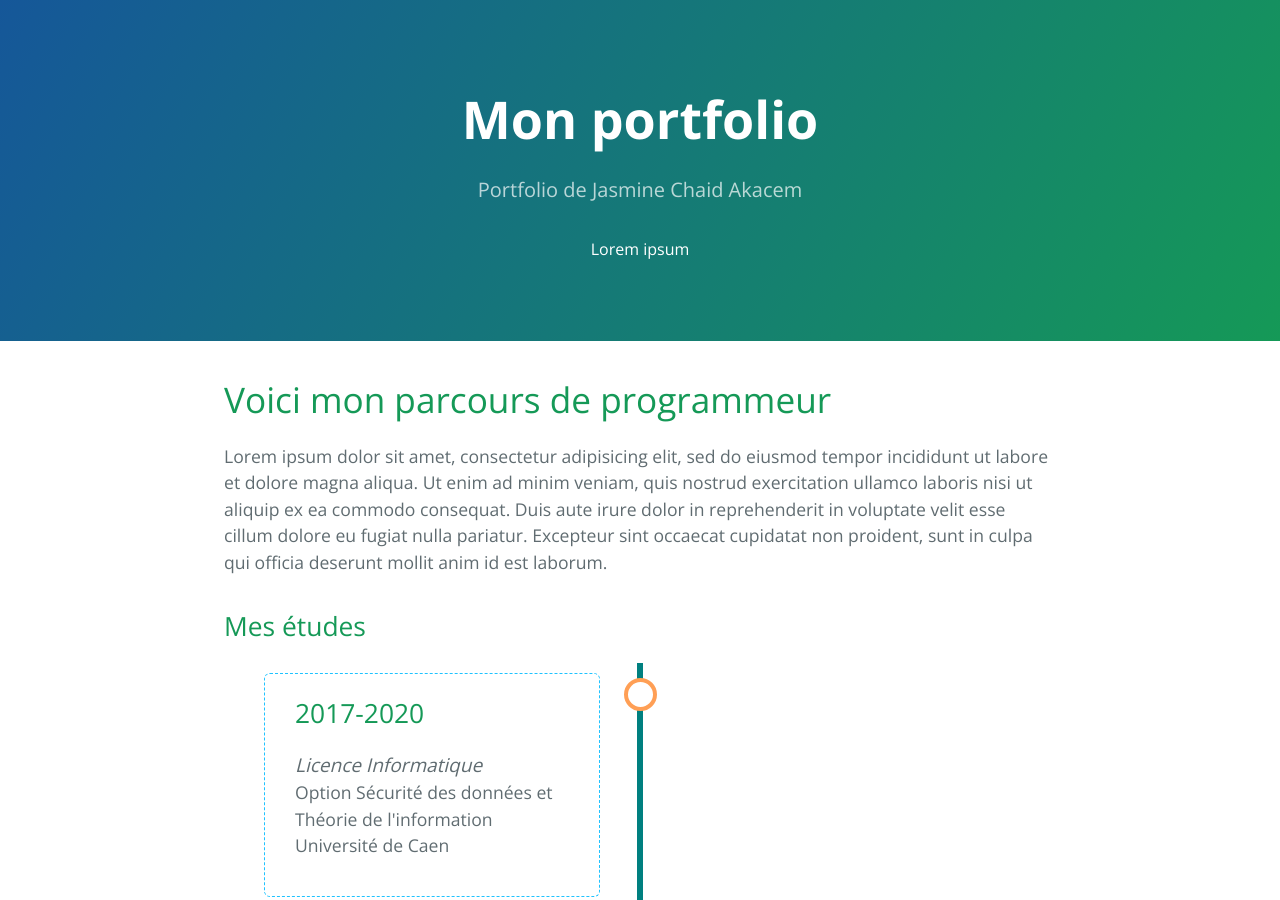
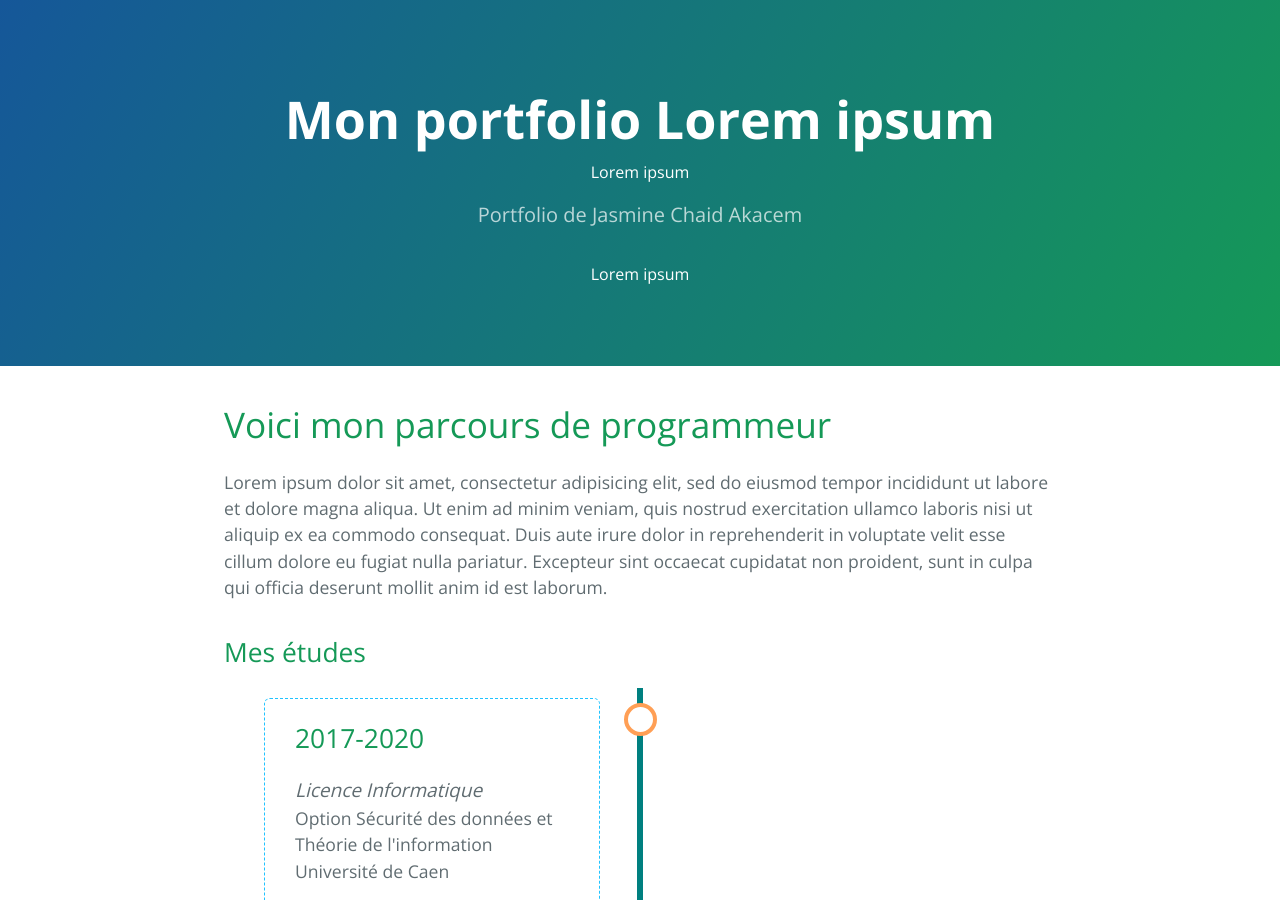
Before and after one commit to JasmineCA/JasmineCA.github.io, a Jekyll site: the page built from index.markdown, in a window 1280 px wide and 900 px high. Built offline with Jekyll 4.4.1, drawn with Linux system fonts in a browser that asks for light colours; our own code applies the rules of GitHub Pages for plain Markdown files.

Commit message:
Update default.html
Debug theme

```diff
--- a/_layouts/default.html
+++ b/_layouts/default.html
@@ -10,17 +10,18 @@
   </head>
   <body>
     <section class="page-header">
-      <h1 class="project-name">{{ site.title | default: site.github.repository_name }}</h1>
+      <h1 class="project-name">{{ site.title | default: site.github.repository_name }} Lorem ipsum</h1>
+      Lorem ipsum
       <h2 class="project-tagline">{{ site.description | default: site.github.project_tagline }}</h2>
       Lorem ipsum
       <!-- {% if site.github.is_project_page %} -->
       <a href="" class="btn">{{site.github.repository_url}}</a>
        <a href="{{ site.github.repository_url }}" class="btn">View on GitHub</a>
       <!-- {% endif %} -->
-      {% if site.show_downloads %}
+      <!-- {% if site.show_downloads %} -->
         <a href="{{ site.github.zip_url }}" class="btn">Download .zip</a>
         <a href="{{ site.github.tar_url }}" class="btn">Download .tar.gz</a>
-      {% endif %}
+      <!--{% endif %} -->
     </section>
 
     <section class="main-content">
```
